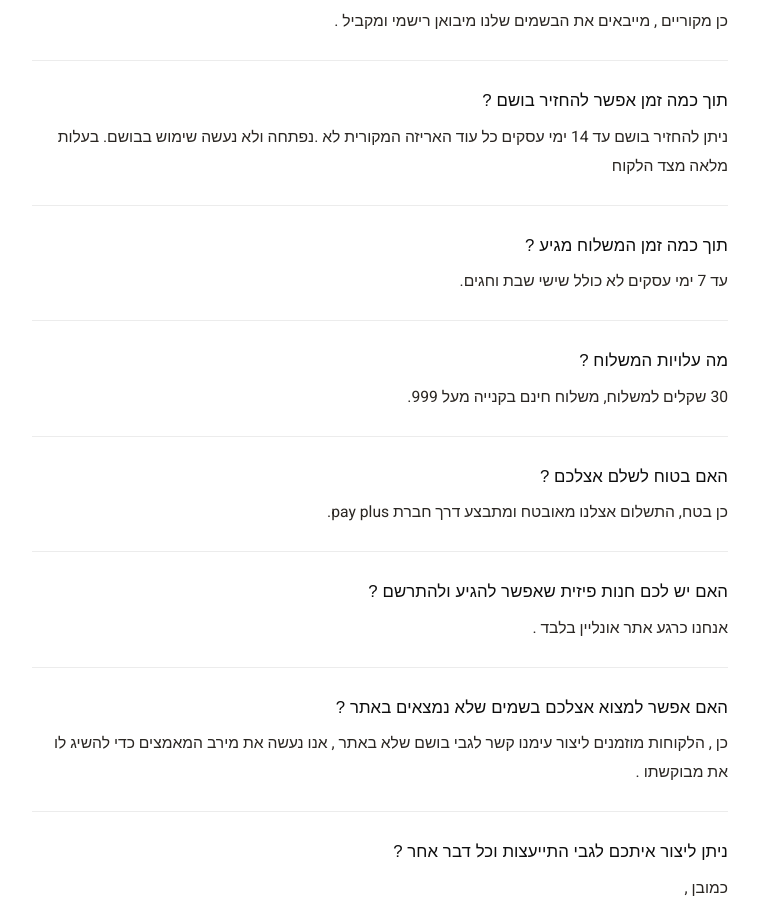
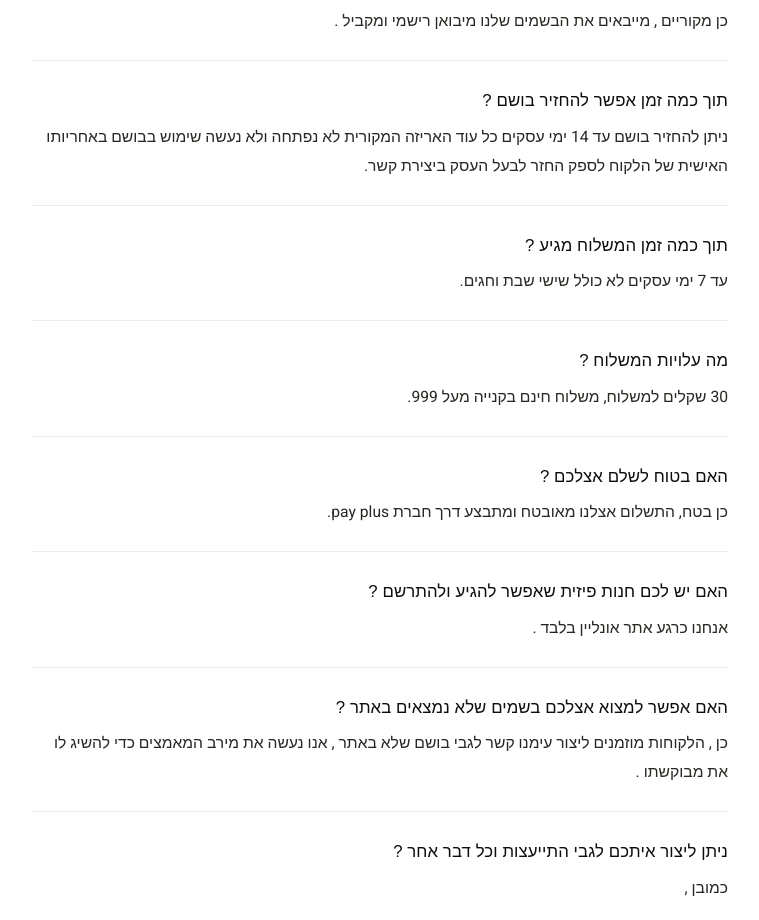
Before and after one commit to Omerf130/jozef-la-parfum, a Next.js app: page /about in a window 1280 px wide. Shown: the part 940-1860 px from the top of the page, without its empty margins (260-1019 px from the left). Built offline with nearby package versions, Linux system fonts and the light colour scheme; no server answers; the database is empty; a web font is replaced by a local one.

Commit message:
FAQ change

```diff
--- a/src/app/(site)/about/page.tsx
+++ b/src/app/(site)/about/page.tsx
@@ -61,7 +61,7 @@ export default async function AboutPage() {
           answer={
             <p>
               ניתן להחזיר בושם עד 14 ימי עסקים כל עוד האריזה המקורית לא
-              .נפתחה ולא נעשה שימוש בבושם. בעלות מלאה מצד הלקוח
+              נפתחה ולא נעשה שימוש בבושם באחריותו האישית של הלקוח לספק החזר לבעל העסק ביצירת קשר.
 
             </p>
           }
```
